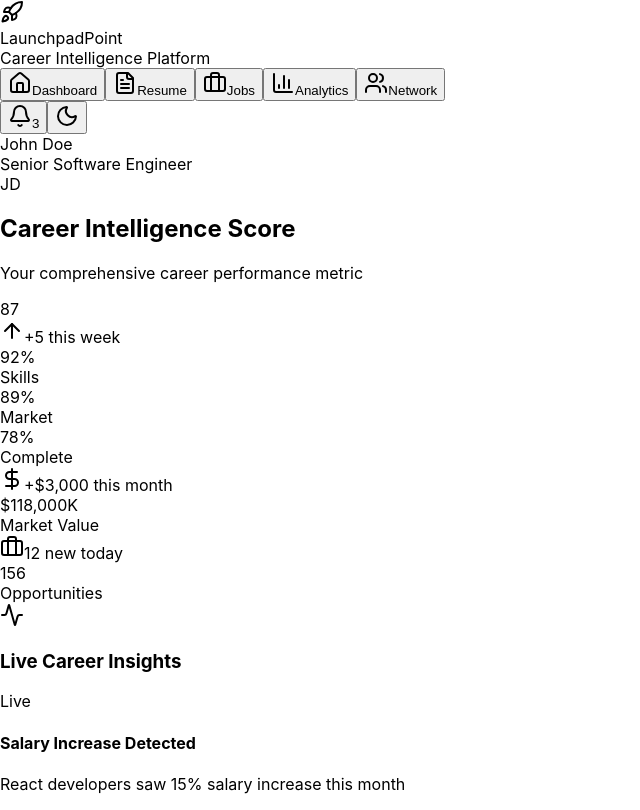
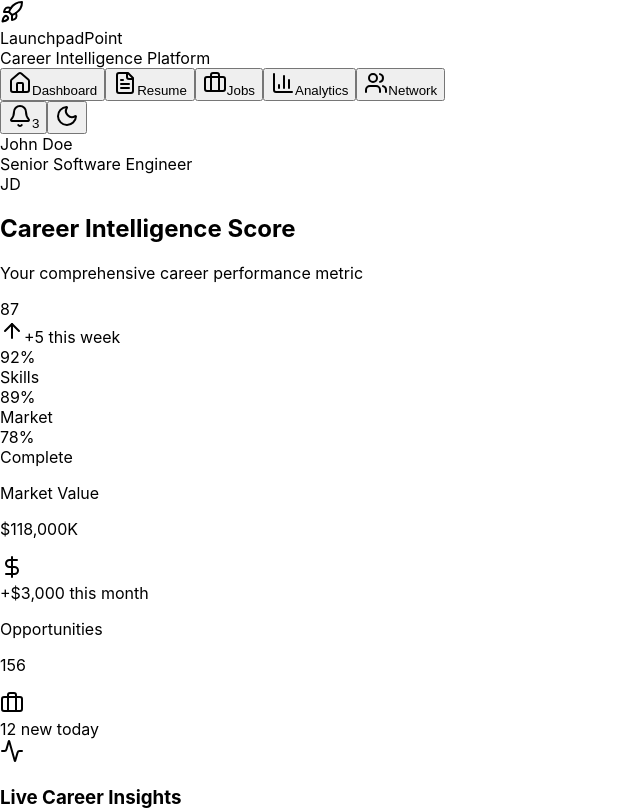
Before and after one commit to brehanderson-cloud/launchpadpoint-v2, a React (Create React App) app: page / in a window 1280 px wide. Shown: the top 810 px of the page, without its empty margins (0-640 px from the left). Built offline with nearby package versions, Linux system fonts and the light colour scheme.

Commit message:
Update App.js

```diff
--- a/src/App.js
+++ b/src/App.js
@@ -130,42 +130,42 @@ const LaunchpadPoint = () => {
       name: 'ResumeAI',
       icon: FileText,
       description: 'Resume optimization and ATS scoring',
-      color: 'from-blue-500 to-cyan-500',
+      color: 'from-blue-400 via-blue-500 to-indigo-600',
       specialty: 'Resume & Cover Letters'
     },
     career: {
       name: 'CareerAI',
       icon: TrendingUp,
       description: 'Career progression and strategy',
-      color: 'from-purple-500 to-pink-500',
+      color: 'from-purple-400 via-purple-500 to-indigo-600',
       specialty: 'Career Development'
     },
     skills: {
       name: 'SkillsAI',
       icon: Brain,
       description: 'Skills gap analysis and learning paths',
-      color: 'from-green-500 to-emerald-500',
+      color: 'from-cyan-400 via-blue-500 to-purple-600',
       specialty: 'Skill Development'
     },
     interview: {
       name: 'InterviewAI',
       icon: MessageSquare,
       description: 'Interview preparation and practice',
-      color: 'from-orange-500 to-red-500',
+      color: 'from-indigo-400 via-purple-500 to-pink-500',
       specialty: 'Interview Coaching'
     },
     salary: {
       name: 'SalaryAI',
       icon: DollarSign,
       description: 'Salary negotiation and market rates',
-      color: 'from-yellow-500 to-orange-500',
+      color: 'from-blue-500 via-indigo-500 to-purple-600',
       specialty: 'Compensation Analysis'
     },
     network: {
       name: 'NetworkAI',
       icon: Users,
       description: 'Professional networking and connections',
-      color: 'from-indigo-500 to-purple-500',
+      color: 'from-purple-500 via-indigo-500 to-blue-600',
       specialty: 'Professional Networking'
     }
   };
@@ -297,10 +297,10 @@ ${edu.achievements}
                 onClick={() => setCurrentPage(key)}
                 className={`px-4 py-2 rounded-lg font-medium transition-all flex items-center space-x-2 ${
                   currentPage === key
-                    ? 'bg-blue-500 text-white shadow-lg'
+                    ? 'bg-gradient-to-r from-indigo-500 via-purple-500 to-blue-500 text-white shadow-lg'
                     : darkMode
-                    ? 'text-gray-300 hover:text-white hover:bg-gray-700'
-                    : 'text-gray-600 hover:text-gray-900 hover:bg-gray-100'
+                    ? 'text-gray-300 hover:text-white hover:bg-gradient-to-r hover:from-indigo-600/20 hover:to-purple-600/20'
+                    : 'text-gray-600 hover:text-gray-900 hover:bg-gradient-to-r hover:from-indigo-100 hover:to-purple-100'
                 }`}
               >
                 <Icon className="w-4 h-4" />
@@ -471,7 +471,15 @@ ${edu.achievements}
   const DashboardPage = () => (
     <div className="space-y-8">
       {/* Career Intelligence Score - Main Hero */}
-      <div className={`${darkMode ? 'bg-gradient-to-br from-gray-800 to-gray-900' : 'bg-gradient-to-br from-blue-500 to-purple-600'} rounded-2xl p-8 text-white shadow-2xl`}>
+      <div className={`${darkMode ? 'bg-gradient-to-br from-slate-800 via-indigo-900 to-purple-900' : 'bg-gradient-to-br from-indigo-500 via-purple-500 to-blue-600'} rounded-2xl p-8 text-white shadow-2xl relative overflow-hidden`}>
+        {/* Animated background elements */}
+        <div className="absolute top-0 right-0 w-32 h-32 bg-gradient-to-br from-blue-400 to-transparent rounded-full opacity-20 animate-pulse"></div>
+        <div className="absolute bottom-0 left-0 w-24 h-24 bg-gradient-to-tr from-purple-400 to-transparent rounded-full opacity-30 animate-pulse delay-1000"></div>
+        <div className="absolute top-1/2 left-1/3 w-2 h-2 bg-white rounded-full opacity-60 animate-pulse"></div>
+        <div className="absolute top-1/4 right-1/4 w-1 h-1 bg-blue-200 rounded-full opacity-80 animate-pulse delay-500"></div>
+        <div className="absolute bottom-1/3 right-1/3 w-1.5 h-1.5 bg-purple-200 rounded-full opacity-70 animate-pulse delay-700"></div>
+
+        <div className="relative z-10">
           <div className="flex items-center justify-between mb-6">
             <div>
               <h2 className="text-3xl font-bold mb-2">Career Intelligence Score</h2>
@@ -501,30 +509,35 @@ ${edu.achievements}
             </div>
           </div>
         </div>
+      </div>
 
       <div className="grid grid-cols-1 lg:grid-cols-2 gap-8">
         {/* Market Value & Opportunities */}
         <div className="grid grid-cols-2 gap-6">
-          <div className={`${darkMode ? 'bg-gray-800' : 'bg-white'} rounded-xl p-6 shadow-lg`}>
-            <div className="flex items-center justify-between mb-4">
-              <DollarSign className="w-8 h-8 text-green-500" />
-              <span className="text-sm text-green-600 font-medium">+${userData.monthlyIncrease.toLocaleString()} this month</span>
+          <div className={`${darkMode ? 'bg-gradient-to-br from-slate-700 to-indigo-800' : 'bg-gradient-to-br from-emerald-50 to-green-100'} p-6 rounded-lg`}>
+            <div className="flex items-center justify-between">
+              <div>
+                <p className="text-sm text-gray-600 dark:text-gray-300">Market Value</p>
+                <p className="text-3xl font-bold text-emerald-600 dark:text-emerald-400 mb-1">
+                  ${userData.marketValue.toLocaleString()}K
+                </p>
               </div>
-            <div className="text-3xl font-bold text-green-600 mb-1">
-              ${userData.marketValue.toLocaleString()}K
+              <DollarSign className="w-8 h-8 text-emerald-500" />
             </div>
-            <div className="text-gray-500">Market Value</div>
+            <span className="text-sm text-emerald-600 dark:text-emerald-400 font-medium">+${userData.monthlyIncrease.toLocaleString()} this month</span>
           </div>
 
-          <div className={`${darkMode ? 'bg-gray-800' : 'bg-white'} rounded-xl p-6 shadow-lg`}>
-            <div className="flex items-center justify-between mb-4">
+          <div className={`${darkMode ? 'bg-gradient-to-br from-indigo-700 to-purple-800' : 'bg-gradient-to-br from-blue-50 to-indigo-100'} p-6 rounded-lg`}>
+            <div className="flex items-center justify-between">
+              <div>
+                <p className="text-sm text-gray-600 dark:text-gray-300">Opportunities</p>
+                <p className="text-3xl font-bold text-blue-600 dark:text-blue-400 mb-1">
+                  {userData.opportunities}
+                </p>
+              </div>
               <Briefcase className="w-8 h-8 text-blue-500" />
-              <span className="text-sm text-blue-600 font-medium">{userData.newToday} new today</span>
             </div>
-            <div className="text-3xl font-bold text-blue-600 mb-1">
-              {userData.opportunities}
-            </div>
-            <div className="text-gray-500">Opportunities</div>
+            <span className="text-sm text-blue-600 dark:text-blue-400 font-medium">{userData.newToday} new today</span>
           </div>
         </div>
 
@@ -623,29 +636,32 @@ ${edu.achievements}
       <div className="grid grid-cols-1 md:grid-cols-3 gap-6">
         <button
           onClick={() => setCurrentPage('builder')}
-          className={`${darkMode ? 'bg-red-600 hover:bg-red-700' : 'bg-red-500 hover:bg-red-600'} text-white p-6 rounded-xl shadow-lg hover:shadow-xl transition-all transform hover:scale-105`}
+          className={`${darkMode ? 'bg-gradient-to-br from-red-600 via-pink-600 to-purple-700 hover:from-red-500 hover:via-pink-500 hover:to-purple-600' : 'bg-gradient-to-br from-red-500 via-pink-500 to-purple-600 hover:from-red-400 hover:via-pink-400 hover:to-purple-500'} text-white p-6 rounded-xl shadow-lg hover:shadow-xl transition-all transform hover:scale-105 relative overflow-hidden`}
         >
-          <FileText className="w-8 h-8 mb-3" />
-          <h3 className="text-lg font-semibold mb-2">Create Resume</h3>
-          <p className="text-sm opacity-90">Build your professional resume with AI guidance</p>
+          <div className="absolute top-0 right-0 w-16 h-16 bg-white opacity-10 rounded-full -translate-y-8 translate-x-8"></div>
+          <FileText className="w-8 h-8 mb-3 relative z-10" />
+          <h3 className="text-lg font-semibold mb-2 relative z-10">Create Resume</h3>
+          <p className="text-sm opacity-90 relative z-10">Build your professional resume with AI guidance</p>
         </button>
 
         <button
           onClick={() => setAiChatOpen(true)}
-          className={`${darkMode ? 'bg-blue-600 hover:bg-blue-700' : 'bg-blue-500 hover:bg-blue-600'} text-white p-6 rounded-xl shadow-lg hover:shadow-xl transition-all transform hover:scale-105`}
+          className={`${darkMode ? 'bg-gradient-to-br from-indigo-600 via-blue-600 to-purple-700 hover:from-indigo-500 hover:via-blue-500 hover:to-purple-600' : 'bg-gradient-to-br from-indigo-500 via-blue-500 to-purple-600 hover:from-indigo-400 hover:via-blue-400 hover:to-purple-500'} text-white p-6 rounded-xl shadow-lg hover:shadow-xl transition-all transform hover:scale-105 relative overflow-hidden`}
         >
-          <MessageSquare className="w-8 h-8 mb-3" />
-          <h3 className="text-lg font-semibold mb-2">Ask AI Assistant</h3>
-          <p className="text-sm opacity-90">Get personalized career advice from experts</p>
+          <div className="absolute bottom-0 left-0 w-20 h-20 bg-white opacity-10 rounded-full translate-y-10 -translate-x-10"></div>
+          <MessageSquare className="w-8 h-8 mb-3 relative z-10" />
+          <h3 className="text-lg font-semibold mb-2 relative z-10">Ask AI Assistant</h3>
+          <p className="text-sm opacity-90 relative z-10">Get personalized career advice from experts</p>
         </button>
 
         <button
           onClick={() => setCurrentPage('jobs')}
-          className={`${darkMode ? 'bg-green-600 hover:bg-green-700' : 'bg-green-500 hover:bg-green-600'} text-white p-6 rounded-xl shadow-lg hover:shadow-xl transition-all transform hover:scale-105`}
+          className={`${darkMode ? 'bg-gradient-to-br from-emerald-600 via-teal-600 to-blue-700 hover:from-emerald-500 hover:via-teal-500 hover:to-blue-600' : 'bg-gradient-to-br from-emerald-500 via-teal-500 to-blue-600 hover:from-emerald-400 hover:via-teal-400 hover:to-blue-500'} text-white p-6 rounded-xl shadow-lg hover:shadow-xl transition-all transform hover:scale-105 relative overflow-hidden`}
         >
-          <Search className="w-8 h-8 mb-3" />
-          <h3 className="text-lg font-semibold mb-2">Search Jobs</h3>
-          <p className="text-sm opacity-90">Find opportunities that match your profile</p>
+          <div className="absolute top-1/2 right-0 w-12 h-12 bg-white opacity-10 rounded-full translate-x-6"></div>
+          <Search className="w-8 h-8 mb-3 relative z-10" />
+          <h3 className="text-lg font-semibold mb-2 relative z-10">Search Jobs</h3>
+          <p className="text-sm opacity-90 relative z-10">Find opportunities that match your profile</p>
         </button>
       </div>
     </div>
@@ -996,8 +1012,8 @@ ${edu.achievements}
   return (
     <div className={`min-h-screen transition-all duration-300 ${
       darkMode
-        ? 'bg-gradient-to-br from-gray-900 via-gray-800 to-gray-900 text-white'
-        : 'bg-gradient-to-br from-blue-50 via-white to-purple-50 text-gray-900'
+        ? 'bg-gradient-to-br from-gray-900 via-slate-800 to-indigo-900 text-white'
+        : 'bg-gradient-to-br from-indigo-50 via-purple-50 to-blue-100 text-gray-900'
     } ${dyslexiaMode ? 'font-mono' : 'font-sans'}`}>
       <Navigation />
 
@@ -1014,9 +1030,12 @@ ${edu.achievements}
       {!aiChatOpen && (
         <button
           onClick={() => setAiChatOpen(true)}
-          className="fixed bottom-6 right-6 w-16 h-16 bg-gradient-to-r from-purple-500 to-pink-500 text-white rounded-full shadow-lg hover:shadow-xl transition-all flex items-center justify-center z-50 hover:scale-110"
+          className="fixed bottom-6 right-6 w-16 h-16 bg-gradient-to-br from-indigo-500 via-purple-500 to-blue-600 text-white rounded-full shadow-lg hover:shadow-xl transition-all flex items-center justify-center z-50 hover:scale-110 relative overflow-hidden"
         >
-          <Sparkles className="w-7 h-7" />
+          <div className="absolute inset-0 bg-gradient-to-br from-blue-400 via-purple-400 to-indigo-500 opacity-0 hover:opacity-20 transition-opacity rounded-full"></div>
+          <Sparkles className="w-7 h-7 relative z-10" />
+          <div className="absolute top-1 right-1 w-2 h-2 bg-blue-200 rounded-full opacity-60 animate-pulse"></div>
+          <div className="absolute bottom-2 left-2 w-1 h-1 bg-purple-200 rounded-full opacity-80 animate-pulse delay-300"></div>
         </button>
       )}
     </div>
```
Lines whose indentation alone changed are shown as unchanged.
